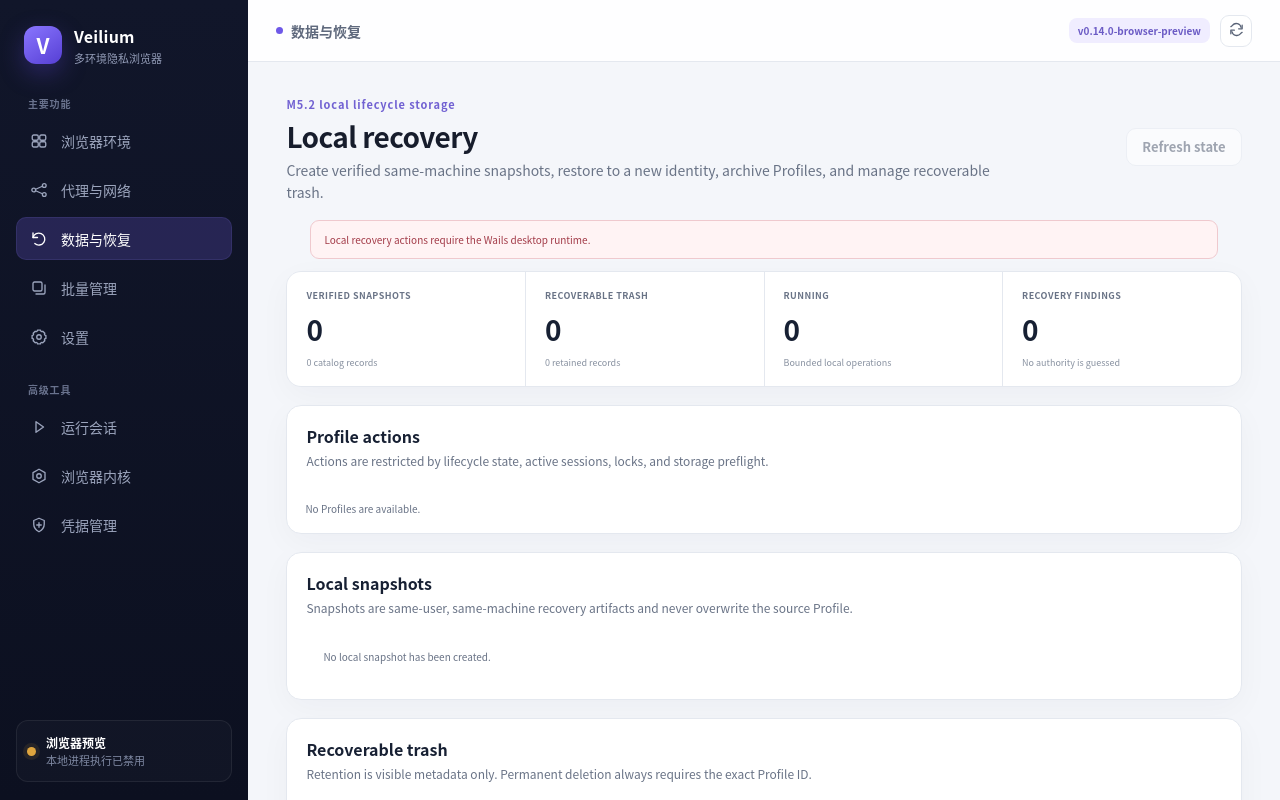
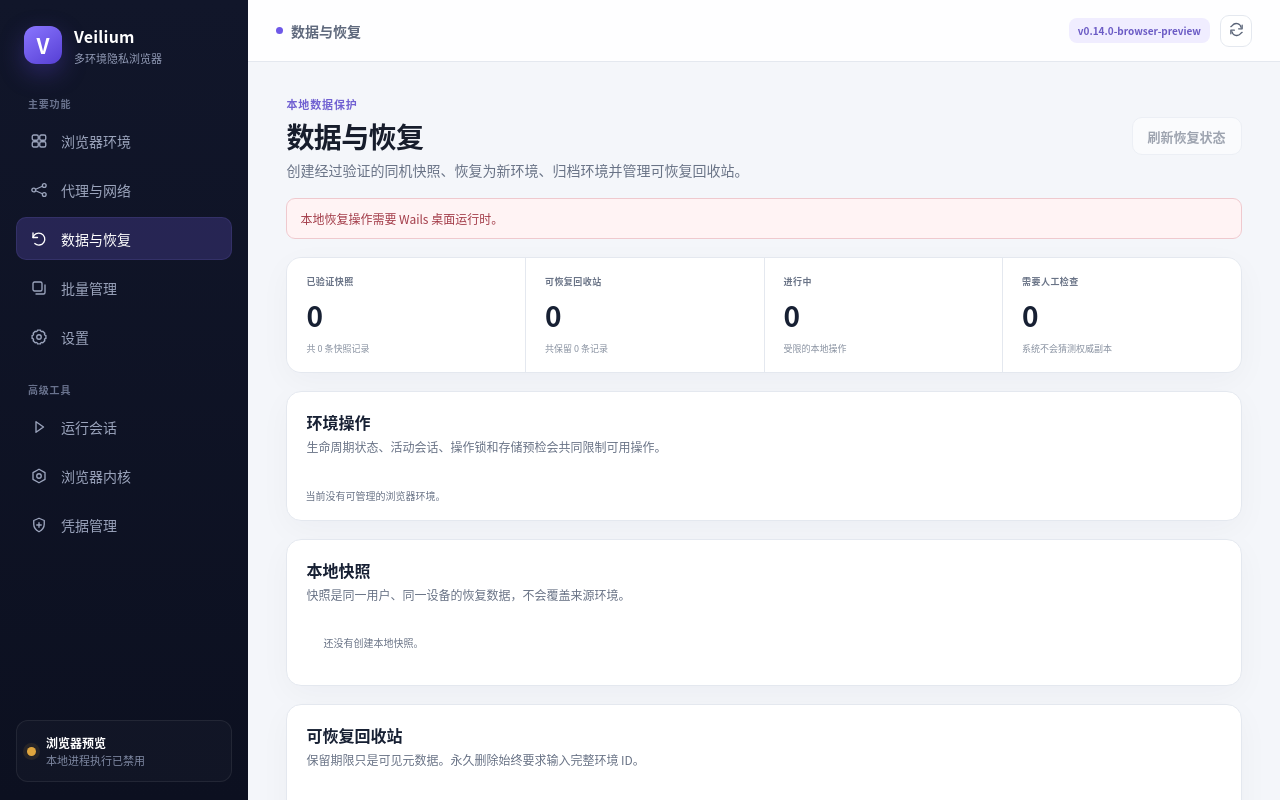
Before and after one commit to knownothing20/veilium-browser, a React (Vite) app in the folder frontend/: page / in a window 1280 px wide. Both pictures are taken after a click on the button "数据与恢复". Built offline with nearby package versions, Linux system fonts and the light colour scheme.

Commit message:
feat(frontend): localize data recovery workflows

```diff
--- a/frontend/src/components/RecoveryWorkspace.tsx
+++ b/frontend/src/components/RecoveryWorkspace.tsx
@@ -1,5 +1,6 @@
 import { useEffect, useMemo, useState } from 'react'
 import { cancellationAvailability, lifecycleRecordFor } from '../lifecycle'
+import { formatBytes, formatDateTime, lifecycleStateLabel, statusLabel } from '../i18n/format'
 import {
   localRecoveryAPI,
   newRecoveryKey,
@@ -16,11 +17,8 @@
   const nativeMode = localRecoveryAPI.isNative()
 
   const refresh = async () => {
-    try {
-      setState(await localRecoveryAPI.state())
-    } catch (reason) {
-      setError(errorText(reason))
-    }
+    try { setState(await localRecoveryAPI.state()) }
+    catch (reason) { setError(errorText(reason)) }
   }
 
   useEffect(() => {
@@ -44,86 +42,75 @@
       setError(errorText(reason))
       await refresh()
       await onRefresh()
-    } finally {
-      setBusy('')
-    }
+    } finally { setBusy('') }
   }
 
   const requirePreflight = async (profileId: string, allowed: keyof Pick<LocalRecoveryPreflight, 'snapshotAllowed' | 'archiveAllowed' | 'unarchiveAllowed' | 'trashAllowed'>) => {
     const result = await localRecoveryAPI.preflight(profileId)
-    if (!result[allowed]) throw new Error(result.reasons?.join(' · ') || `Local recovery preflight rejected ${allowed}.`)
+    if (!result[allowed]) throw new Error(result.reasons?.join(' · ') || `本地恢复预检拒绝了操作：${allowed}`)
   }
 
   const snapshot = (profileId: string) => run(`snapshot-${profileId}`, async () => {
     await requirePreflight(profileId, 'snapshotAllowed')
     return localRecoveryAPI.snapshot({ profileId, idempotencyKey: newRecoveryKey() })
   })
-
   const archive = (profileId: string) => run(`archive-${profileId}`, async () => {
     await requirePreflight(profileId, 'archiveAllowed')
     return localRecoveryAPI.archive({ profileId, idempotencyKey: newRecoveryKey() })
   })
-
   const unarchive = (profileId: string) => run(`unarchive-${profileId}`, async () => {
     await requirePreflight(profileId, 'unarchiveAllowed')
     return localRecoveryAPI.unarchive({ profileId, idempotencyKey: newRecoveryKey() })
   })
-
   const trash = (profileId: string) => run(`trash-${profileId}`, async () => {
     await requirePreflight(profileId, 'trashAllowed')
-    if (!window.confirm('Move this Profile and its managed browser data to recoverable trash for 30 days?')) throw new Error('Trash operation cancelled.')
+    if (!window.confirm('确定将此环境及其受管浏览器数据移入可恢复回收站并保留 30 天吗？')) throw new Error('已取消移入回收站。')
     return localRecoveryAPI.trash({ profileId, retentionDays: 30, idempotencyKey: newRecoveryKey() })
   })
-
   const restoreSnapshot = (snapshotId: string) => run(`restore-${snapshotId}`, async () => {
-    const name = window.prompt('Optional name for the restored Profile:', '') || ''
+    const name = window.prompt('可选：为恢复后的新环境输入名称', '') || ''
     return localRecoveryAPI.restoreSnapshot({ snapshotId, name, idempotencyKey: newRecoveryKey() })
   })
-
-  const restoreTrash = (profileId: string, trashId: string) => run(`restore-trash-${trashId}`, () =>
-    localRecoveryAPI.restoreTrash({ profileId, trashId, idempotencyKey: newRecoveryKey() }))
-
+  const restoreTrash = (profileId: string, trashId: string) => run(`restore-trash-${trashId}`, () => localRecoveryAPI.restoreTrash({ profileId, trashId, idempotencyKey: newRecoveryKey() }))
   const permanentDelete = (profileId: string, trashId: string) => run(`delete-${trashId}`, async () => {
-    const confirmation = window.prompt(`Permanent deletion cannot be undone. Type the Profile ID exactly:\n${profileId}`, '') || ''
-    if (confirmation !== profileId) throw new Error('Permanent deletion confirmation did not match the Profile ID.')
+    const confirmation = window.prompt(`永久删除无法撤销。请输入完整环境 ID：\n${profileId}`, '') || ''
+    if (confirmation !== profileId) throw new Error('输入的环境 ID 与确认要求不一致。')
     return localRecoveryAPI.permanentDelete({ profileId, trashId, confirmation, idempotencyKey: newRecoveryKey() })
   })
-
   const cancel = (operationId: string) => run(`cancel-${operationId}`, () => localRecoveryAPI.cancel(operationId))
   const manualRefresh = () => run('refresh', () => localRecoveryAPI.refresh())
 
-  return (
-    <>
+  return <>
     <div className="page-heading compact">
-        <div><span className="eyebrow">M5.2 local lifecycle storage</span><h1>Local recovery</h1><p>Create verified same-machine snapshots, restore to a new identity, archive Profiles, and manage recoverable trash.</p></div>
-        <button className="button secondary" disabled={!nativeMode || Boolean(busy)} onClick={() => void manualRefresh()}>{busy === 'refresh' ? 'Checking…' : 'Refresh state'}</button>
+      <div><span className="eyebrow">本地数据保护</span><h1>数据与恢复</h1><p>创建经过验证的同机快照、恢复为新环境、归档环境并管理可恢复回收站。</p></div>
+      <button className="button secondary" disabled={!nativeMode || Boolean(busy)} onClick={() => void manualRefresh()}>{busy === 'refresh' ? '正在检查…' : '刷新恢复状态'}</button>
     </div>
-      {!nativeMode && <div className="form-error">Local recovery actions require the Wails desktop runtime.</div>}
-      {error && <div className="form-error">{error}</div>}
+    {!nativeMode && <div className="form-error page-form-error">本地恢复操作需要 Wails 桌面运行时。</div>}
+    {error && <div className="form-error page-form-error">{error}</div>}
 
     <section className="panel recovery-summary">
-        <Summary label="Verified snapshots" value={state.snapshots.filter((item) => item.status === 'verified').length} detail={`${state.snapshots.length} catalog records`} />
-        <Summary label="Recoverable trash" value={state.trash.filter((item) => item.status === 'stored').length} detail={`${state.trash.length} retained records`} />
-        <Summary label="Running" value={state.progress.filter((item) => item.status === 'running' || item.status === 'pending').length} detail="Bounded local operations" />
-        <Summary label="Recovery findings" value={state.trashReconciliation.findings?.length || 0} detail="No authority is guessed" warn={Boolean(state.trashReconciliation.findings?.length)} />
+      <Summary label="已验证快照" value={state.snapshots.filter((item) => item.status === 'verified').length} detail={`共 ${state.snapshots.length} 条快照记录`} />
+      <Summary label="可恢复回收站" value={state.trash.filter((item) => item.status === 'stored').length} detail={`共保留 ${state.trash.length} 条记录`} />
+      <Summary label="进行中" value={state.progress.filter((item) => item.status === 'running' || item.status === 'pending').length} detail="受限的本地操作" />
+      <Summary label="需要人工检查" value={state.trashReconciliation.findings?.length || 0} detail="系统不会猜测权威副本" warn={Boolean(state.trashReconciliation.findings?.length)} />
     </section>
 
     <section className="panel recovery-section">
-        <div className="panel-heading"><div><h2>Profile actions</h2><p>Actions are restricted by lifecycle state, active sessions, locks, and storage preflight.</p></div></div>
+      <div className="panel-heading"><div><h2>环境操作</h2><p>生命周期状态、活动会话、操作锁和存储预检会共同限制可用操作。</p></div></div>
       <div className="recovery-profile-list">
-          {data.profiles.length === 0 ? <Empty text="No Profiles are available." /> : data.profiles.map((profile) => {
+        {data.profiles.length === 0 ? <Empty text="当前没有可管理的浏览器环境。" /> : data.profiles.map((profile) => {
           const record = lifecycleRecordFor(data.lifecycleRecords, profile.id)
           const active = data.sessions.some((item) => item.profileId === profile.id && ['starting', 'ready', 'stopping'].includes(item.state))
           const locked = Boolean(record?.lock)
           const disabled = !nativeMode || active || locked || Boolean(busy)
           return <article className="recovery-row" key={profile.id}>
             <div className="recovery-identity"><div className="avatar">{profile.name.slice(0, 2).toUpperCase()}</div><div><strong>{profile.name}</strong><span>{profile.id}</span></div></div>
-              <div className="recovery-state"><span className={`lifecycle-pill ${record?.state || 'missing'} ${locked ? 'locked' : ''}`}>{record?.state || 'missing'}</span><small>{active ? 'Browser session active' : locked ? `Locked by ${record?.lock?.operationId}` : 'No active blocker'}</small></div>
+            <div className="recovery-state"><span className={`lifecycle-pill ${record?.state || 'missing'} ${locked ? 'locked' : ''}`}>{lifecycleStateLabel(record?.state, locked)}</span><small>{active ? '浏览器会话正在运行' : locked ? `操作锁：${record?.lock?.operationId}` : '没有活动阻止项'}</small></div>
             <div className="recovery-actions">
-                {record?.state === 'available' && <button className="button secondary" disabled={disabled} onClick={() => void snapshot(profile.id)}>{busy === `snapshot-${profile.id}` ? 'Snapshotting…' : 'Snapshot'}</button>}
-                {(record?.state === 'available' || record?.state === 'draft') && <button className="button secondary" disabled={disabled} onClick={() => void archive(profile.id)}>{busy === `archive-${profile.id}` ? 'Archiving…' : 'Archive'}</button>}
-                {record?.state === 'archived' && <button className="button secondary" disabled={disabled} onClick={() => void unarchive(profile.id)}>{busy === `unarchive-${profile.id}` ? 'Restoring state…' : 'Unarchive'}</button>}
-                {record && ['available', 'draft', 'archived'].includes(record.state) && <button className="button secondary danger-text" disabled={disabled} onClick={() => void trash(profile.id)}>{busy === `trash-${profile.id}` ? 'Moving…' : 'Move to trash'}</button>}
+              {record?.state === 'available' && <button className="button secondary" disabled={disabled} onClick={() => void snapshot(profile.id)}>{busy === `snapshot-${profile.id}` ? '正在创建快照…' : '创建快照'}</button>}
+              {(record?.state === 'available' || record?.state === 'draft') && <button className="button secondary" disabled={disabled} onClick={() => void archive(profile.id)}>{busy === `archive-${profile.id}` ? '正在归档…' : '归档'}</button>}
+              {record?.state === 'archived' && <button className="button secondary" disabled={disabled} onClick={() => void unarchive(profile.id)}>{busy === `unarchive-${profile.id}` ? '正在恢复状态…' : '取消归档'}</button>}
+              {record && ['available', 'draft', 'archived'].includes(record.state) && <button className="button secondary danger-text" disabled={disabled} onClick={() => void trash(profile.id)}>{busy === `trash-${profile.id}` ? '正在移动…' : '移入回收站'}</button>}
             </div>
           </article>
         })}
@@ -131,50 +118,49 @@
     </section>
 
     <section className="panel recovery-section">
-        <div className="panel-heading"><div><h2>Local snapshots</h2><p>Snapshots are same-user, same-machine recovery artifacts and never overwrite the source Profile.</p></div></div>
+      <div className="panel-heading"><div><h2>本地快照</h2><p>快照是同一用户、同一设备的恢复数据，不会覆盖来源环境。</p></div></div>
       <div className="recovery-card-grid">
-          {state.snapshots.length === 0 ? <Empty text="No local snapshot has been created." /> : [...state.snapshots].reverse().map((item) => <article className="recovery-card" key={item.snapshotId}>
-            <div className="recovery-card-head"><strong>{profileName(data, item.sourceProfileId)}</strong><span className={`lifecycle-operation-status ${item.status}`}>{item.status}</span></div>
+        {state.snapshots.length === 0 ? <Empty text="还没有创建本地快照。" /> : [...state.snapshots].reverse().map((item) => <article className="recovery-card" key={item.snapshotId}>
+          <div className="recovery-card-head"><strong>{profileName(data, item.sourceProfileId)}</strong><span className={`lifecycle-operation-status ${item.status}`}>{recoveryStatusLabel(item.status)}</span></div>
           <code>{item.snapshotId}</code>
-            <dl><div><dt>Created</dt><dd>{formatTime(item.createdAt)}</dd></div><div><dt>Payload</dt><dd>{item.fileCount} files · {formatBytes(item.totalBytes)}</dd></div><div><dt>Tree identity</dt><dd>{item.treeDigest.slice(0, 16)}…</dd></div></dl>
-            <button className="button primary" disabled={!nativeMode || item.status !== 'verified' || Boolean(busy)} onClick={() => void restoreSnapshot(item.snapshotId)}>{busy === `restore-${item.snapshotId}` ? 'Restoring…' : 'Restore to new identity'}</button>
+          <dl><div><dt>创建时间</dt><dd>{formatDateTime(item.createdAt)}</dd></div><div><dt>数据内容</dt><dd>{item.fileCount} 个文件 · {formatBytes(item.totalBytes)}</dd></div><div><dt>目录树身份</dt><dd>{item.treeDigest.slice(0, 16)}…</dd></div></dl>
+          <button className="button primary" disabled={!nativeMode || item.status !== 'verified' || Boolean(busy)} onClick={() => void restoreSnapshot(item.snapshotId)}>{busy === `restore-${item.snapshotId}` ? '正在恢复…' : '恢复为新环境'}</button>
         </article>)}
       </div>
     </section>
 
     <section className="panel recovery-section">
-        <div className="panel-heading"><div><h2>Recoverable trash</h2><p>Retention is visible metadata only. Permanent deletion always requires the exact Profile ID.</p></div></div>
+      <div className="panel-heading"><div><h2>可恢复回收站</h2><p>保留期限只是可见元数据。永久删除始终要求输入完整环境 ID。</p></div></div>
       <div className="recovery-card-grid">
-          {state.trash.filter((item) => item.status !== 'deleted').length === 0 ? <Empty text="Recoverable trash is empty." /> : state.trash.filter((item) => item.status !== 'deleted').map((item) => <article className="recovery-card" key={item.trashId}>
-            <div className="recovery-card-head"><strong>{profileName(data, item.profileId)}</strong><span className={`lifecycle-operation-status ${item.status}`}>{item.status}</span></div>
+        {state.trash.filter((item) => item.status !== 'deleted').length === 0 ? <Empty text="可恢复回收站为空。" /> : state.trash.filter((item) => item.status !== 'deleted').map((item) => <article className="recovery-card" key={item.trashId}>
+          <div className="recovery-card-head"><strong>{profileName(data, item.profileId)}</strong><span className={`lifecycle-operation-status ${item.status}`}>{recoveryStatusLabel(item.status)}</span></div>
           <code>{item.trashId}</code>
-            <dl><div><dt>Original state</dt><dd>{item.originalState}</dd></div><div><dt>Payload</dt><dd>{item.fileCount} files · {formatBytes(item.totalBytes)}</dd></div><div><dt>Retention</dt><dd>{formatTime(item.retentionDeadline)}</dd></div></dl>
-            <div className="recovery-card-actions"><button className="button primary" disabled={!nativeMode || item.status !== 'stored' || !item.dataPresent || Boolean(busy)} onClick={() => void restoreTrash(item.profileId, item.trashId)}>{busy === `restore-trash-${item.trashId}` ? 'Restoring…' : 'Restore Profile'}</button><button className="button secondary danger-text" disabled={!nativeMode || item.status !== 'stored' || Boolean(busy)} onClick={() => void permanentDelete(item.profileId, item.trashId)}>{busy === `delete-${item.trashId}` ? 'Deleting…' : 'Delete permanently'}</button></div>
+          <dl><div><dt>原始状态</dt><dd>{lifecycleStateLabel(item.originalState)}</dd></div><div><dt>数据内容</dt><dd>{item.fileCount} 个文件 · {formatBytes(item.totalBytes)}</dd></div><div><dt>保留期限</dt><dd>{formatDateTime(item.retentionDeadline)}</dd></div></dl>
+          <div className="recovery-card-actions"><button className="button primary" disabled={!nativeMode || item.status !== 'stored' || !item.dataPresent || Boolean(busy)} onClick={() => void restoreTrash(item.profileId, item.trashId)}>{busy === `restore-trash-${item.trashId}` ? '正在恢复…' : '恢复环境'}</button><button className="button secondary danger-text" disabled={!nativeMode || item.status !== 'stored' || Boolean(busy)} onClick={() => void permanentDelete(item.profileId, item.trashId)}>{busy === `delete-${item.trashId}` ? '正在删除…' : '永久删除'}</button></div>
         </article>)}
       </div>
     </section>
 
     <section className="panel recovery-section">
-        <div className="panel-heading"><div><h2>Operation progress and history</h2><p>Cancellation is only requested at declared safe boundaries.</p></div></div>
+      <div className="panel-heading"><div><h2>操作进度与历史</h2><p>只有到达声明的安全边界后，取消请求才会生效。</p></div></div>
       <div className="recovery-operation-list">
-          {state.progress.length === 0 && operations.length === 0 ? <Empty text="No local recovery operation has been recorded." /> : state.progress.map((item) => <article className="recovery-operation" key={item.operationId}>
-            <div><strong>{label(item.operationType)}</strong><span>{item.operationId}</span></div>
-            <div className="recovery-progress"><div><span style={{ width: `${progressPercent(item.bytesProcessed, item.bytesTotal)}%` }} /></div><small>{label(item.stage)} · {formatBytes(item.bytesProcessed)} / {formatBytes(item.bytesTotal)}</small></div>
-            <span className={`lifecycle-operation-status ${item.status}`}>{item.status}</span>
-            <button className="button secondary" disabled={!item.cancellationAvailable || Boolean(busy)} onClick={() => void cancel(item.operationId)}>Cancel</button>
+        {state.progress.length === 0 && operations.length === 0 ? <Empty text="还没有本地恢复操作记录。" /> : state.progress.map((item) => <article className="recovery-operation" key={item.operationId}>
+          <div><strong>{operationLabel(item.operationType)}</strong><span>{item.operationId}</span></div>
+          <div className="recovery-progress"><div><span style={{ width: `${progressPercent(item.bytesProcessed, item.bytesTotal)}%` }} /></div><small>{operationLabel(item.stage)} · {formatBytes(item.bytesProcessed)} / {formatBytes(item.bytesTotal)}</small></div>
+          <span className={`lifecycle-operation-status ${item.status}`}>{recoveryStatusLabel(item.status)}</span>
+          <button className="button secondary" disabled={!item.cancellationAvailable || Boolean(busy)} onClick={() => void cancel(item.operationId)}>安全取消</button>
         </article>)}
-          {state.progress.length === 0 && operations.slice(0, 8).map((item) => <article className="recovery-operation" key={item.id}><div><strong>{label(item.type)}</strong><span>{item.id}</span></div><div><strong>{label(item.stage)}</strong><small>{cancellationAvailability(item)}</small></div><span className={`lifecycle-operation-status ${item.status}`}>{item.status}</span></article>)}
+        {state.progress.length === 0 && operations.slice(0, 8).map((item) => <article className="recovery-operation" key={item.id}><div><strong>{operationLabel(item.type)}</strong><span>{item.id}</span></div><div><strong>{operationLabel(item.stage)}</strong><small>{cancellationText(item)}</small></div><span className={`lifecycle-operation-status ${item.status}`}>{recoveryStatusLabel(item.status)}</span></article>)}
       </div>
     </section>
 
     <section className="panel recovery-section">
-        <div className="panel-heading"><div><h2>Recovery-required state</h2><p>Interrupted or contradictory storage is preserved for manual review; the application does not guess which copy is authoritative.</p></div></div>
-        {(state.trashReconciliation.findings?.length || 0) === 0 ? <Empty text="No contradictory trash state was found." /> : <ul className="lifecycle-findings">{state.trashReconciliation.findings?.map((item) => <li className="warn" key={`${item.trashId}-${item.reasonCode}`}><strong>{item.reasonCode}</strong><span>{item.profileId} · source {item.sourceState} · trash {item.trashState} · metadata {item.profileState}</span></li>)}</ul>}
+      <div className="panel-heading"><div><h2>需要人工恢复的状态</h2><p>中断或互相矛盾的存储状态会被保留供人工检查，应用不会猜测哪一份数据才是权威副本。</p></div></div>
+      {(state.trashReconciliation.findings?.length || 0) === 0 ? <Empty text="没有发现互相矛盾的回收站状态。" /> : <ul className="lifecycle-findings">{state.trashReconciliation.findings?.map((item) => <li className="warn" key={`${item.trashId}-${item.reasonCode}`}><strong>{item.reasonCode}</strong><span>{item.profileId} · 来源 {item.sourceState} · 回收站 {item.trashState} · 元数据 {item.profileState}</span></li>)}</ul>}
     </section>
 
     <PortabilityWorkspace data={data} onRefresh={onRefresh} />
   </>
-  )
 }
 
 function Summary({ label: title, value, detail, warn = false }: { label: string; value: number; detail: string; warn?: boolean }) {
@@ -182,8 +168,20 @@
 }
 function Empty({ text }: { text: string }) { return <div className="lifecycle-empty">{text}</div> }
 function profileName(data: RecoveryWorkspaceData, id: string): string { return data.profiles.find((item) => item.id === id)?.name || id }
-function label(value: string): string { return value.split('-').map((part) => part.charAt(0).toUpperCase() + part.slice(1)).join(' ') }
-function formatTime(value: string): string { const date = new Date(value); return Number.isNaN(date.getTime()) ? value : date.toLocaleString() }
-function formatBytes(value: number): string { if (!value) return '0 B'; if (value < 1024) return `${value} B`; if (value < 1024 ** 2) return `${(value / 1024).toFixed(1)} KB`; if (value < 1024 ** 3) return `${(value / 1024 ** 2).toFixed(1)} MB`; return `${(value / 1024 ** 3).toFixed(1)} GB` }
 function progressPercent(done: number, total: number): number { if (total <= 0) return done > 0 ? 100 : 0; return Math.max(0, Math.min(100, Math.round((done / total) * 100))) }
 function errorText(reason: unknown): string { return reason instanceof Error ? reason.message : String(reason) }
+
+function operationLabel(value: string): string {
+  const labels: Record<string, string> = { snapshot: '创建快照', restore: '恢复快照', archive: '归档', unarchive: '取消归档', trash: '移入回收站', 'restore-trash': '恢复回收站环境', 'permanent-delete': '永久删除', preflight: '预检', copying: '复制数据', verifying: '验证数据', publishing: '发布结果', completed: '完成' }
+  return labels[value] || value.split('-').join(' ')
+}
+function recoveryStatusLabel(value: string): string {
+  const labels: Record<string, string> = { verified: '已验证', stored: '已保存', deleted: '已删除', pending: '等待中', running: '进行中', completed: '已完成', partial: '部分完成', cancelled: '已取消', failed: '失败', 'recovery-required': '需要恢复', recovered: '已恢复' }
+  return labels[value] || statusLabel(value)
+}
+function cancellationText(operation: Parameters<typeof cancellationAvailability>[0]): string {
+  if (operation.cancellationRequested) return '已请求取消，将在安全边界生效'
+  if (!['pending', 'running'].includes(operation.status)) return '操作已结束，不能取消'
+  if (operation.safeCancellationStage) return `可在 ${operationLabel(operation.safeCancellationStage)} 安全取消`
+  return '当前阶段暂不能取消'
+}
```
Lines whose indentation alone changed are shown as unchanged.
